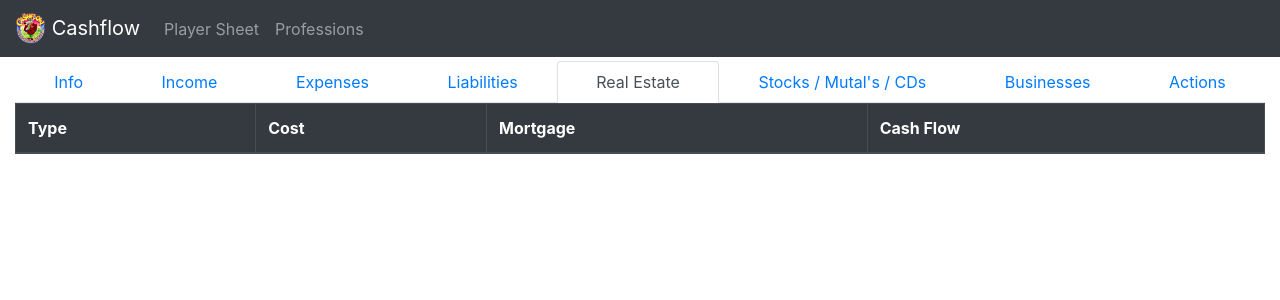
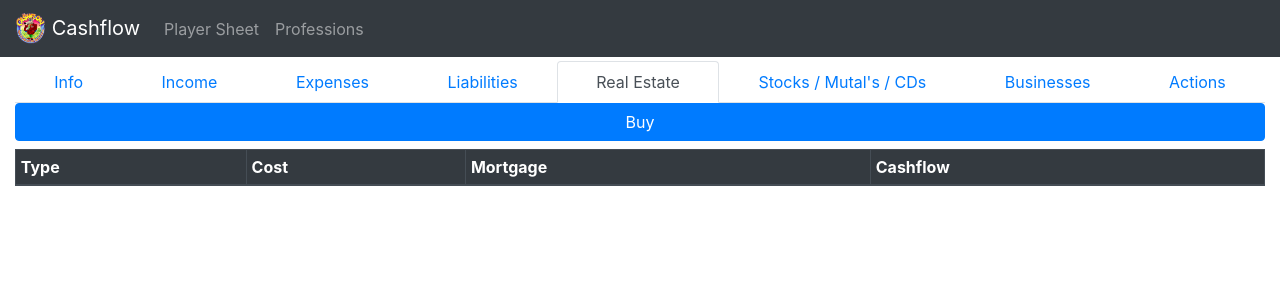
Before and after one commit to BachNewton/Cashflow, a React (Create React App) app: page / in a window 1280 px wide. Both pictures are taken after a click on the tab "Real Estate". Shown: the top 300 px of the page. Built offline with nearby package versions, Linux system fonts and the light colour scheme.

Commit message:
Real Estate can now be bought and sold

```diff
--- a/src/components/ActionsTab.js
+++ b/src/components/ActionsTab.js
@@ -41,6 +41,7 @@
 
         var profession = this.getProfession();
         profession.savings -= parseInt(this.doodadCost);
+        this.doodadCost = 0;
         this.actionTaken();
     }
 
--- a/src/components/PlayerSheet.js
+++ b/src/components/PlayerSheet.js
@@ -8,6 +8,7 @@
 import LiabilitiesTable from './LiabilitiesTable';
 import ActionsTab from './ActionsTab';
 import StocksTable from './StocksTable';
+import RealEstateTable from './RealEstateTable';
 
 export default class PlayerSheet extends React.Component {
     constructor(props) {
@@ -149,23 +150,6 @@
         );
     }
 
-    renderRealEstate() {
-        return (
-            <Table striped bordered hover variant="dark">
-                <thead>
-                    <tr>
-                        <th>Type</th>
-                        <th>Cost</th>
-                        <th>Mortgage</th>
-                        <th>Cash Flow</th>
-                    </tr>
-                </thead>
-                <tbody>
-                </tbody>
-            </Table>
-        );
-    }
-
     renderBusinesses() {
         return (
             <Table striped bordered hover variant="dark">
@@ -204,7 +188,7 @@
                     <LiabilitiesTable getProfession={this.getProfession} />
                 </Tab>
                 <Tab eventKey="realEstate" title="Real Estate">
-                    {this.renderRealEstate()}
+                    <RealEstateTable getProfession={this.getProfession} />
                 </Tab>
                 <Tab eventKey="stocksMutalsCDs" title="Stocks / Mutal's / CDs">
                     <StocksTable getProfession={this.getProfession} />
--- /dev/null
+++ b/src/components/RealEstateTable.js
@@ -0,0 +1,147 @@
+import React from 'react';
+import Table from 'react-bootstrap/Table';
+import WarningButton from './WarningButton';
+// eslint-disable-next-line
+import Profession from '../utility/Profession';
+import Form from 'react-bootstrap/Form';
+import RealEstate from '../utility/RealEstate';
+
+export default class RealEstateTable extends React.Component {
+    constructor(props) {
+        super(props);
+
+        this.handleYesButton = this.handleYesButton.bind(this);
+        this.handleSellRealEstate = this.handleSellRealEstate.bind(this);
+
+        /** @type {function(): Profession} */
+        this.getProfession = props.getProfession;
+        this.lastClickedRealEstate = null;
+
+        this.sellPricePerUnit = 0;
+        this.sellForm = (
+            <Form>
+                <Form.Group>
+                    <Form.Label>Selling Price per Unit</Form.Label>
+                    <Form.Control type="number" placeholder="0" onChange={e => this.sellPricePerUnit = e.target.value} />
+                </Form.Group>
+            </Form>
+        );
+
+        this.buyType = 'House 3Br/2Ba,1';
+        this.buyCost = 0;
+        this.buyMortgage = 0;
+        this.buyCashflow = 0;
+        this.buyForm = (
+            <Form>
+                <Form.Group>
+                    <Form.Label>Type</Form.Label>
+                    <Form.Control as="select" onChange={e => this.buyType = e.target.value}>
+                        <option value={'House 3Br/2Ba,1'}>House 3Br/2Ba</option>
+                        <option value={'Condo 2Br/1Ba,1'}>Condo 2Br/1Ba</option>
+                        <option value={'10 Acres Land,1'}>10 Acres Land</option>
+                        <option value={'20 Acres Land,1'}>20 Acres Land</option>
+                        <option value={'Duplex,2'}>Duplex</option>
+                        <option value={'4-Plex,4'}>4-Plex</option>
+                        <option value={'8-Plex,8'}>8-Plex</option>
+                        <option value={'Apartment 12 Units,12'}>Apartment 12 Units</option>
+                        <option value={'Apartment 24 Units,24'}>Apartment 24 Units</option>
+                        <option value={'Apartment 60 Units,60'}>Apartment 60 Units</option>
+                    </Form.Control>
+                </Form.Group>
+                <Form.Group>
+                    <Form.Label>Cost</Form.Label>
+                    <Form.Control type="number" placeholder="0" onChange={e => this.buyCost = e.target.value} />
+                </Form.Group>
+                <Form.Group>
+                    <Form.Label>Mortgage</Form.Label>
+                    <Form.Control type="number" placeholder="0" onChange={e => this.buyMortgage = e.target.value} />
+                </Form.Group>
+                <Form.Group>
+                    <Form.Label>Cashflow</Form.Label>
+                    <Form.Control type="number" placeholder="0" onChange={e => this.buyCashflow = e.target.value} />
+                </Form.Group>
+            </Form >
+        );
+    }
+
+    handleYesButton() {
+        var realEstate = new RealEstate({
+            type: this.buyType.split(',')[0],
+            units: parseInt(this.buyType.split(',')[1]),
+            cost: parseInt(this.buyCost),
+            mortgage: parseInt(this.buyMortgage),
+            cashflow: parseInt(this.buyCashflow)
+        });
+
+        var profession = this.getProfession();
+        profession.savings -= realEstate.cost - realEstate.mortgage;
+        profession.realEstate.push(realEstate);
+
+        this.buyType = 'House 3Br/2Ba,1';
+        this.buyCost = 0;
+        this.buyMortgage = 0;
+        this.buyCashflow = 0;
+
+        this.forceUpdate();
+    }
+
+    handleSellRealEstate() {
+        if (this.sellPricePerUnit === '') return;
+
+        this.sellPricePerUnit = parseInt(this.sellPricePerUnit);
+        var profession = this.getProfession();
+        var proceeds = this.lastClickedRealEstate.units * this.sellPricePerUnit;
+        profession.savings += proceeds - this.lastClickedRealEstate.mortgage;
+        var index = profession.realEstate.indexOf(this.lastClickedRealEstate);
+        profession.realEstate.splice(index, 1);
+
+        this.sellPricePerUnit = 0;
+
+        this.forceUpdate();
+    }
+
+    render() {
+        var profession = this.getProfession();
+        var realEstate = profession.realEstate.map((realEstate) => (
+            <tr key={realEstate.key}>
+                <td>{realEstate.type}</td>
+                <td className="money">${realEstate.cost.toLocaleString()}</td>
+                <td className="money">${realEstate.mortgage.toLocaleString()}</td>
+                <td className="money">${realEstate.cashflow.toLocaleString()}</td>
+                <td onClick={() => this.lastClickedRealEstate = realEstate}>
+                    <WarningButton
+                        buttonText="Sell"
+                        title={"Sell " + realEstate.type}
+                        details={"Would you like to sell your " + realEstate.type + "?"}
+                        callback={this.handleSellRealEstate}
+                        form={this.sellForm}
+                    />
+                </td>
+            </tr>
+        ));
+
+        return (
+            <>
+                <WarningButton
+                    buttonText="Buy"
+                    title="Buy Real Estate"
+                    details={"Would you like to buy? You have $" + profession.savings.toLocaleString() + " in savings."}
+                    form={this.buyForm}
+                    callback={this.handleYesButton}
+                />
+
+                <Table striped bordered hover variant="dark" size="sm">
+                    <thead>
+                        <tr>
+                            <th>Type</th>
+                            <th>Cost</th>
+                            <th>Mortgage</th>
+                            <th>Cashflow</th>
+                        </tr>
+                    </thead>
+                    <tbody>{realEstate}</tbody>
+                </Table>
+            </>
+        );
+    }
+}
--- a/src/components/StocksTable.js
+++ b/src/components/StocksTable.js
@@ -90,7 +90,7 @@
                     callback={this.handleYesButton}
                 />
 
-                <Table striped bordered hover variant="dark">
+                <Table striped bordered hover variant="dark" size="sm">
                     <thead>
                         <tr>
                             <th>Name</th>
--- a/src/utility/RealEstate.js
+++ b/src/utility/RealEstate.js
@@ -1,13 +1,15 @@
 export default class RealEstate {
     /**
      * @param {{
-     * type: string, cost: number, mortgage: number, cashflow: number
+     * type: string, units: number, cost: number, mortgage: number, cashflow: number
      * }} data
      */
     constructor(data) {
         this.type = data.type || 'Unknown';
+        this.units = data.units || 0;
         this.cost = data.cost || 0;
         this.mortgage = data.mortgage || 0;
         this.cashflow = data.cashflow || 0;
+        this.key = Math.random();
     }
 }
```
